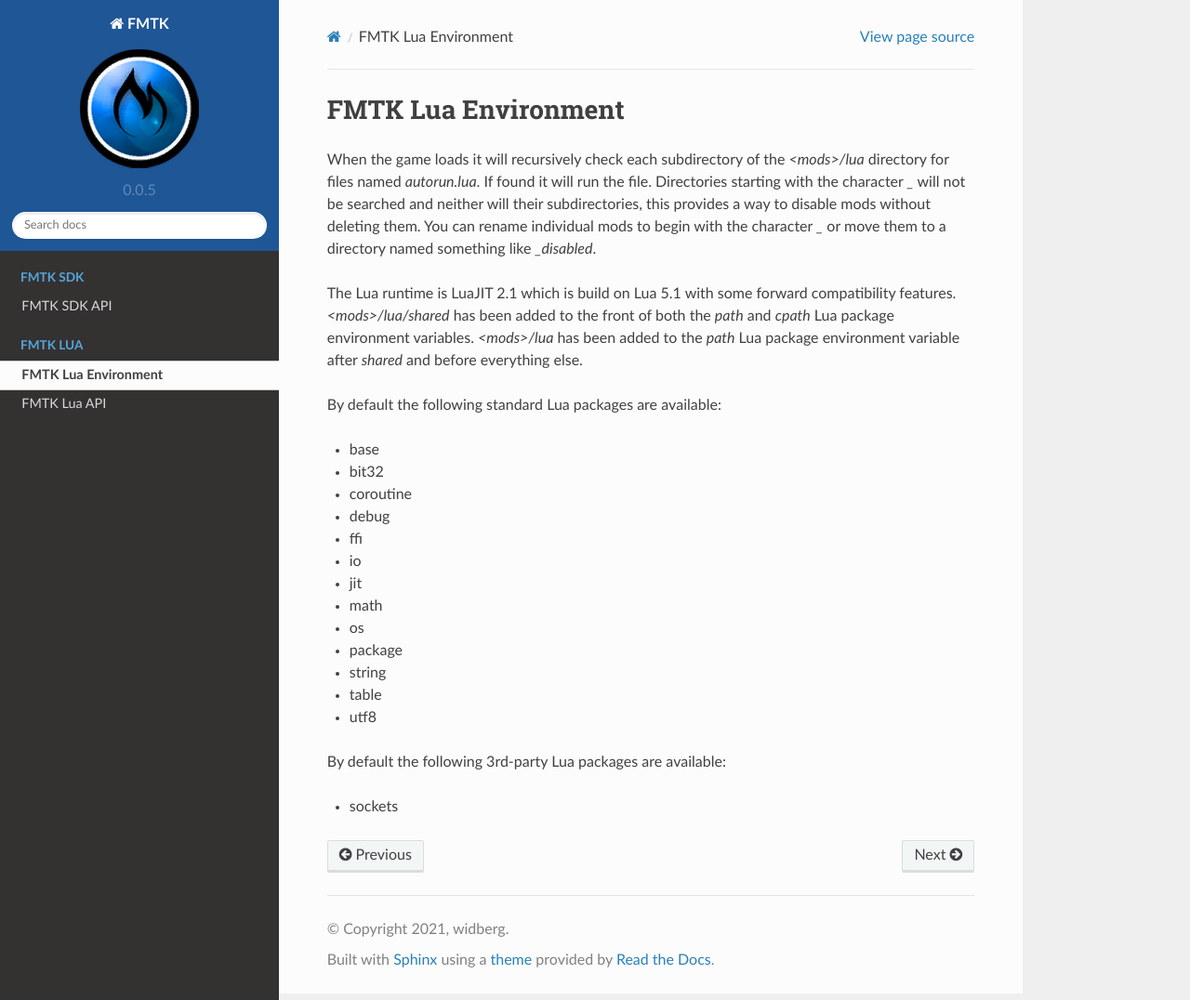
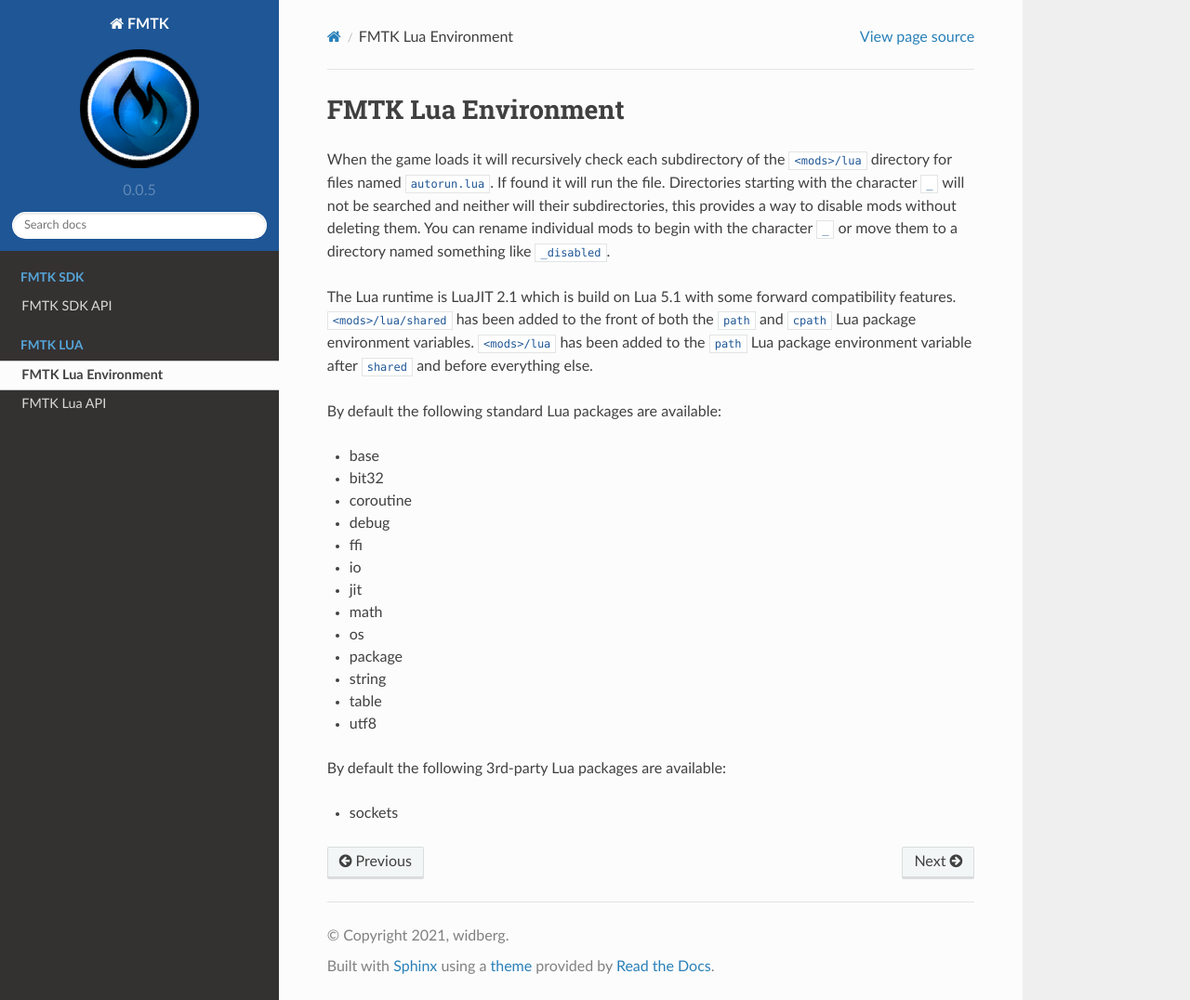
Before and after one commit to widberg/fmtk, a Sphinx documentation site: the page built from docs/source/fmtkluaenvironment.rst, in a window 1280 px wide and 1076 px high. Shown: the whole window at 93% size. Built offline with Sphinx 7.4.7 and the Read the Docs theme 2.0.0, drawn with Linux system fonts in a browser that asks for light colours.

```diff
--- a/docs/source/fmtkluaenvironment.rst
+++ b/docs/source/fmtkluaenvironment.rst
@@ -1,9 +1,9 @@
 FMTK Lua Environment
 ====================
 
-When the game loads it will recursively check each subdirectory of the `<mods>/lua` directory for files named `autorun.lua`. If found it will run the file. Directories starting with the character `_` will not be searched and neither will their subdirectories, this provides a way to disable mods without deleting them. You can rename individual mods to begin with the character `_` or move them to a directory named something like `_disabled`.
+When the game loads it will recursively check each subdirectory of the ``<mods>/lua`` directory for files named ``autorun.lua``. If found it will run the file. Directories starting with the character ``_`` will not be searched and neither will their subdirectories, this provides a way to disable mods without deleting them. You can rename individual mods to begin with the character ``_`` or move them to a directory named something like ``_disabled``.
 
-The Lua runtime is LuaJIT 2.1 which is build on Lua 5.1 with some forward compatibility features. `<mods>/lua/shared` has been added to the front of both the `path` and `cpath` Lua package environment variables. `<mods>/lua` has been added to the `path` Lua package environment variable after `shared` and before everything else.
+The Lua runtime is LuaJIT 2.1 which is build on Lua 5.1 with some forward compatibility features. ``<mods>/lua/shared`` has been added to the front of both the ``path`` and ``cpath`` Lua package environment variables. ``<mods>/lua`` has been added to the ``path`` Lua package environment variable after ``shared`` and before everything else.
 
 By default the following standard Lua packages are available:
 
```
Also changed, not shown: 2 other files.
